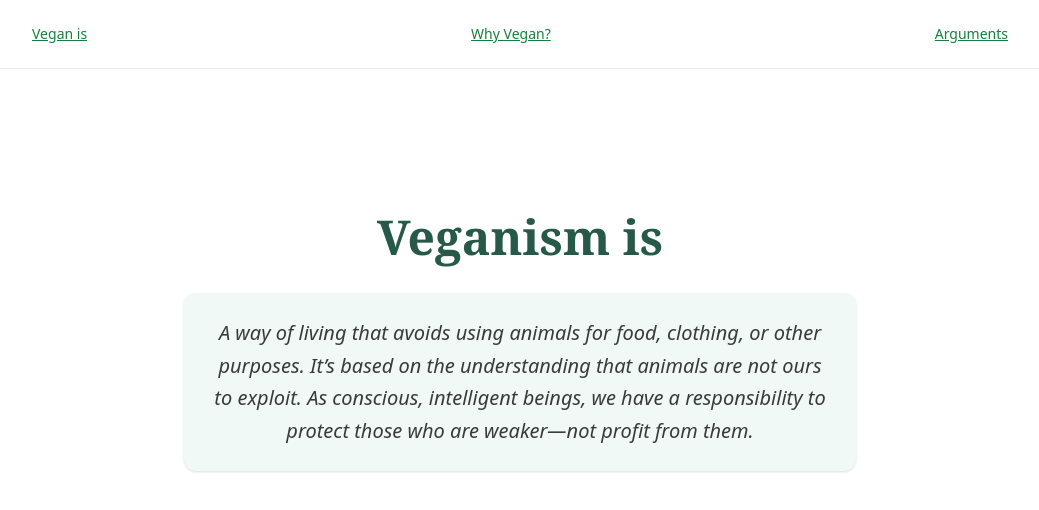
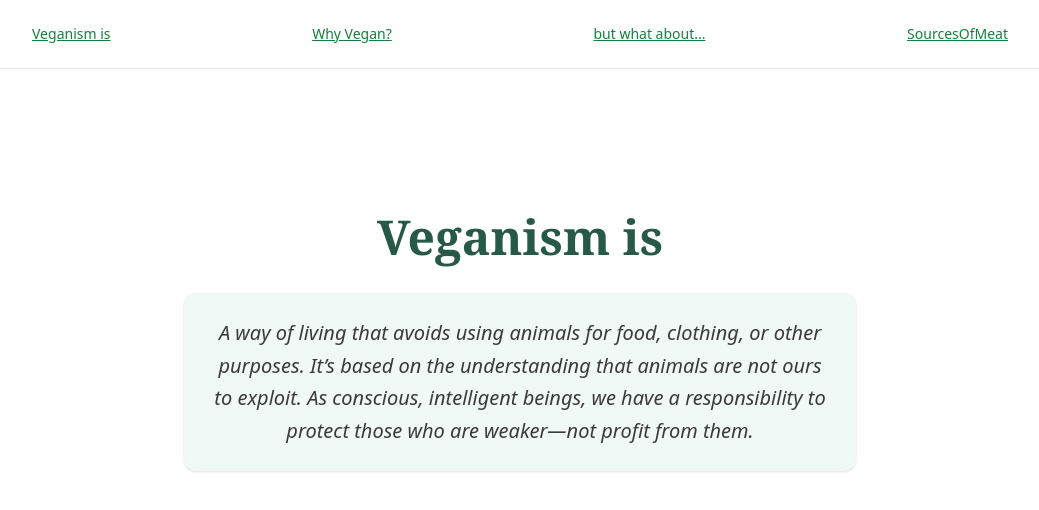
Before and after one commit to FadiStuff/Vegan, a React (Vite) app: page / in a window 1280 px wide. Shown: the top 510 px of the page, without its empty margins (120-1159 px from the left). Built offline with nearby package versions, Linux system fonts and the light colour scheme.

Commit message:
Add SourcesOfMeat page and routing updates

```diff
--- a/src/Layout.jsx
+++ b/src/Layout.jsx
@@ -8,13 +8,16 @@ export default function Layout({ children }) {
       <header className="py-6 border-b border-gray-200 mb-12">
 <nav className="max-w-5xl mx-auto px-6 flex justify-between text-sm">
           <Link to="/" className="text-green-700 underline">
-            Vegan is
+            Veganism is
           </Link>
           <Link to="/whyvegan" className="text-green-700 underline">
             Why Vegan?
           </Link>
           <Link to="/arguments" className="text-green-700 underline">
-            Arguments
+            but what about...
+          </Link>
+          <Link to="/sourcesofmeat" className="text-green-700 underline">
+            SourcesOfMeat
           </Link>
         </nav>
       </header>
--- /dev/null
+++ b/src/SourcesOfMeat.jsx
@@ -0,0 +1,18 @@
+import React from "react";
+
+export default function SourcesOfMeat() {
+  return (
+    <div className="flex flex-col items-center justify-center py-24 px-4 text-center">
+      <h1 className="text-5xl font-bold text-[#265947] mb-8 font-serif">
+        Sources of Meat
+      </h1>
+      <div className="bg-[#f0f9f5] p-6 rounded-xl shadow max-w-2xl">
+        <p className="text-xl italic text-[#3a3a3a] leading-relaxed font-light">
+          Let’s talk about where meat comes from — not just the supermarket shelf,
+          but the farms, the slaughterhouses, and the supply chains that keep it hidden.
+          Understanding the true origin helps us make more conscious choices.
+        </p>
+      </div>
+    </div>
+  );
+}
--- a/src/main.jsx
+++ b/src/main.jsx
@@ -6,6 +6,7 @@ import Arguments from "./Arguments";
 import Layout from "./Layout";
 import WhyVegan from "./WhyVegan";
 import Home from "./Home"; // ✅ NEW: Import your new homepage
+import SourcesOfMeat from "./SourcesOfMeat";
 
 ReactDOM.createRoot(document.getElementById("root")).render(
   <React.StrictMode>
@@ -14,6 +15,7 @@ ReactDOM.createRoot(document.getElementById("root")).render(
         <Routes>
           <Route path="/" element={<Home />} />           {/* ✅ New Homepage */}
           <Route path="/arguments" element={<Arguments />} />
+          <Route path="/sourcesofmeat" element={<SourcesOfMeat />} />
           <Route path="/whyvegan" element={<WhyVegan />} /> {/* ✅ WhyVegan moved to its own route */}
         </Routes>
       </Layout>
```
